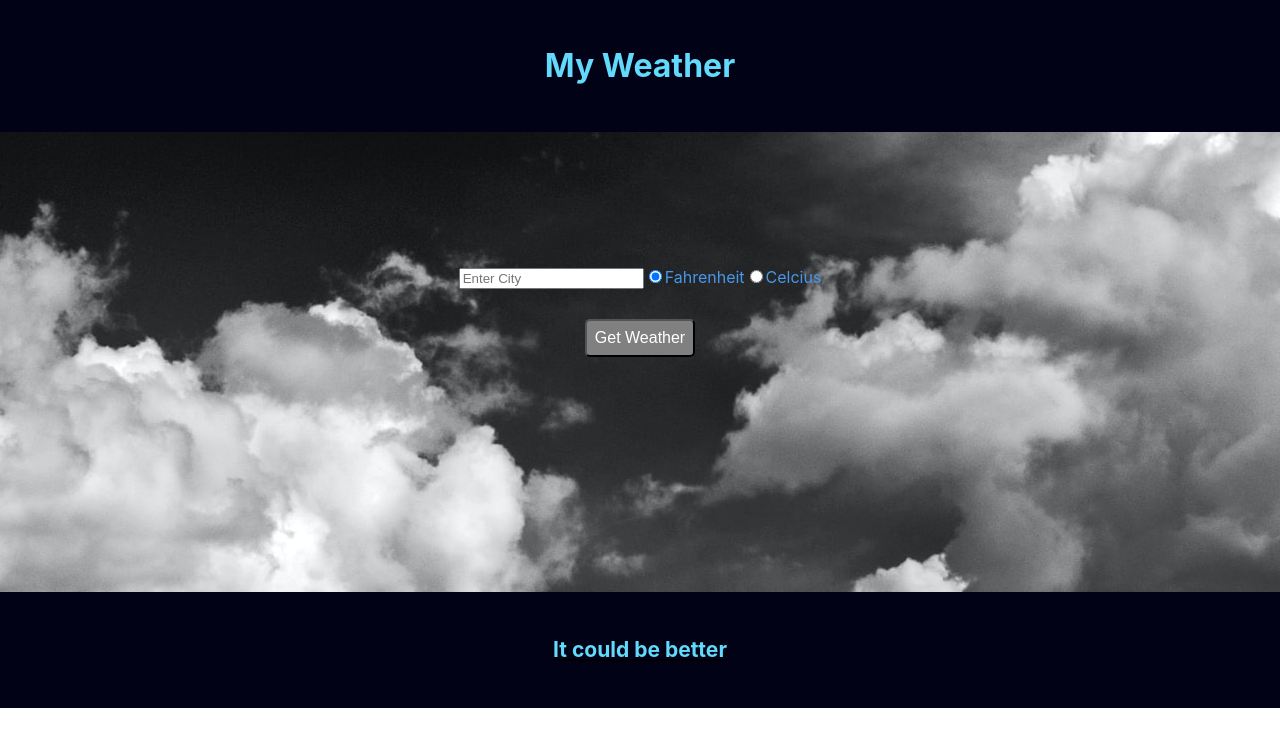
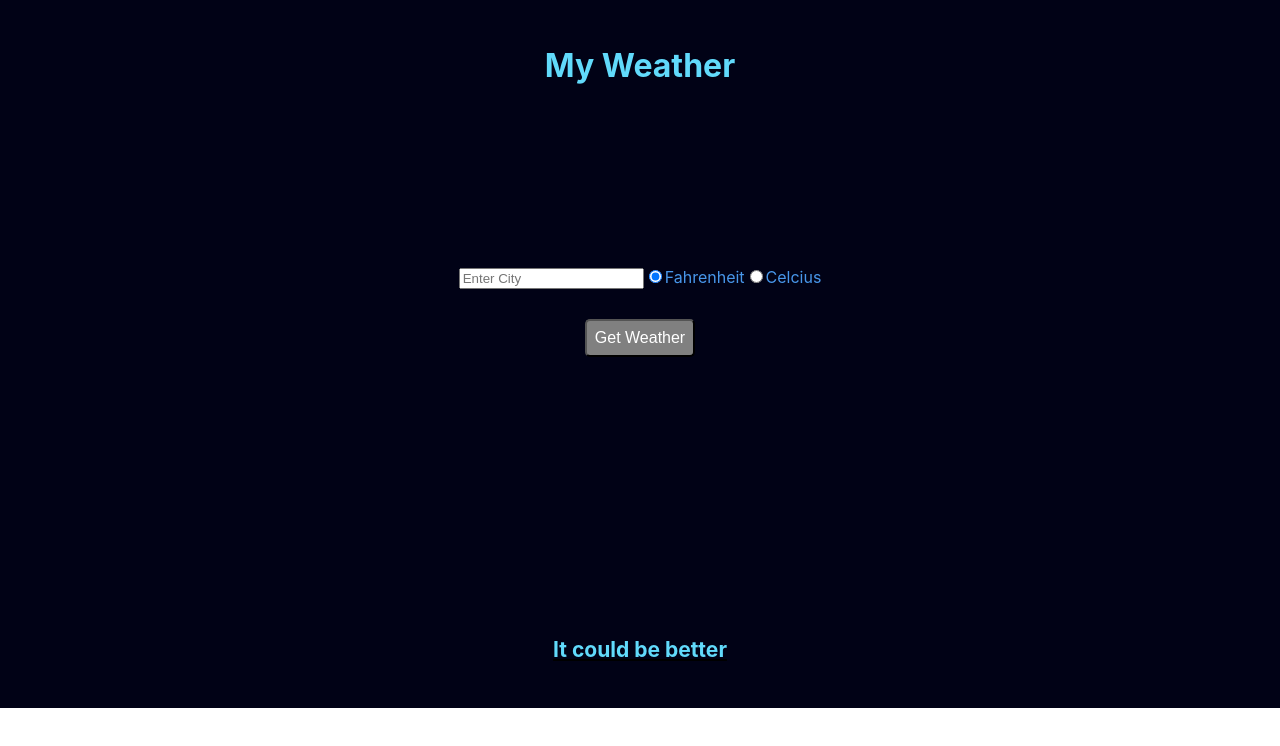
Before and after one commit to satyam-saxen/weather-app, a React (Create React App) app: page / in a window 1280 px wide. Shown: the top 746 px of the page. Built offline with nearby package versions, Linux system fonts and the light colour scheme.

Commit message:
Remove backgroud pic from page

```diff
--- a/src/App.css
+++ b/src/App.css
@@ -48,7 +48,7 @@ main {
   padding: 55px;
   height: 350px;
   background-position: center;
-  background-image: url("./weather-pic.jpg");
+  background-color: #010216;
 }
 
 footer {
--- a/src/Components/component/Component.js
+++ b/src/Components/component/Component.js
@@ -1,6 +1,8 @@
+import classes from './Component.module.css'
+
 const Component = (props)=>{
     return(
-        <>  { props.error === true ? <div>Please enter the city name</div>
+        <div className={classes.Response}>  { props.error === true ? <div>Please enter the city name</div>
             : props.responseObj === undefined ? <div></div> :
                 props.responseObj.cod === 200 ?
                 <div>
@@ -11,7 +13,7 @@ const Component = (props)=>{
                 </div>
                 : <div>{props.responseObj.message}</div>
             }
-        </>
+        </div>
     );
 }
 
--- /dev/null
+++ b/src/Components/component/Component.module.css
@@ -0,0 +1,4 @@
+.Response {
+    color:#1d8ce7;
+    font-size: medium;
+}
```
